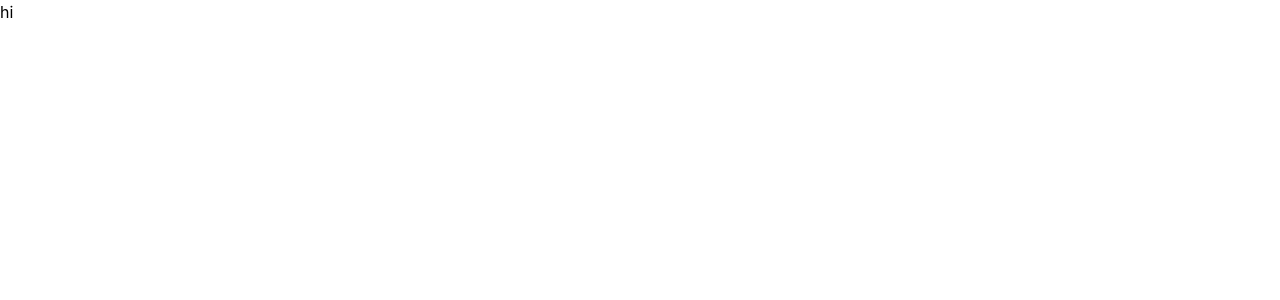
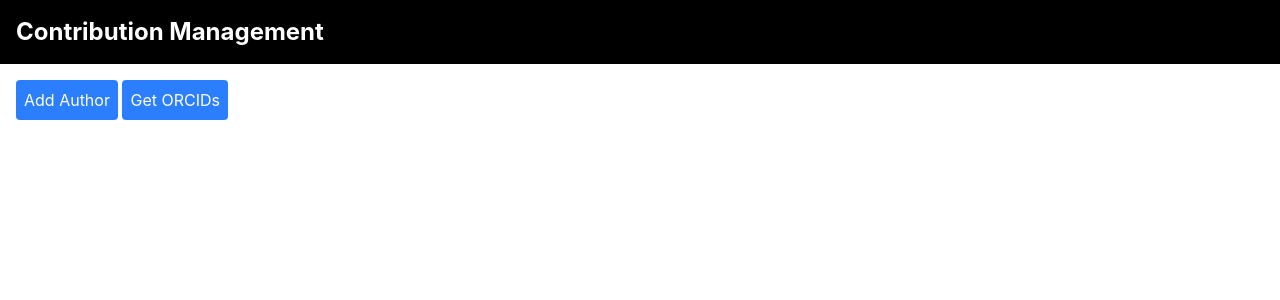
Before and after one commit to mcnuttandrew/contrib-builder, a Svelte app: page / in a window 1280 px wide. Shown: the top 300 px of the page. Built offline with nearby package versions, Linux system fonts and the light colour scheme.

Commit message:
authors addable

```diff
--- a/src/App.svelte
+++ b/src/App.svelte
@@ -1,4 +1,33 @@
 <script>
+  import store from "./store";
+  import Author from "./Author.svelte";
+  import { getORCID } from "./api";
 </script>
 
-hi
+<div class="w-full bg-black text-white p-4">
+  <h1 class="text-2xl font-bold">Contribution Management</h1>
+</div>
+<div class="flex flex-col gap-4 p-4">
+  {#each $store.authors as author, idx}
+    <Author {author} {idx} />
+  {/each}
+  <div>
+    <button
+      class="bg-blue-500 text-white p-2 rounded"
+      on:click={() => store.addAuthor()}>Add Author</button
+    >
+
+    <button
+      class="bg-blue-500 text-white p-2 rounded"
+      on:click={() => {
+        $store.authors.forEach((author, idx) => {
+          getORCID(author.name).then((orcid) => {
+            if (orcid) {
+              store.updateAuthorProperty(idx, "orcid", orcid);
+            }
+          });
+        });
+      }}>Get ORCIDs</button
+    >
+  </div>
+</div>
--- /dev/null
+++ b/src/Author.svelte
@@ -0,0 +1,79 @@
+<script lang="ts">
+  import type { Author } from "./store";
+  import store from "./store";
+  let { author, idx }: { author: Author; idx: number } = $props();
+  const buttonStyle = "ml-2 text-sm text-gray-500 cursor-pointer";
+</script>
+
+<div class="flex border items-center">
+  <input
+    value={author.name}
+    class="border p-2"
+    onchange={(e) => {
+      // @ts-ignore
+      const value = e.target?.value;
+      if (!value) {
+        return;
+      }
+      store.updateAuthorProperty(idx, "name", value);
+    }}
+  />
+  {#if author.orcid && typeof author.orcid === "string"}
+    <a
+      href={"https://orcid.org/" + author.orcid}
+      target="_blank"
+      class={buttonStyle}
+    >
+      (ORCID: {author.orcid})
+    </a>
+  {:else if author.orcid && Array.isArray(author.orcid)}
+    <div class={"flex flex-col"}>
+      ORCIDs:
+      {#each author.orcid as o, odx}
+        <div class={"flex items-center justify-between"}>
+          <a
+            href={"https://orcid.org/" + o}
+            target="_blank"
+            class={`${buttonStyle} font-mono underline`}
+          >
+            {o}
+          </a>
+          <button
+            class={buttonStyle}
+            onclick={() => {
+              store.updateAuthorProperty(
+                idx,
+                "orcid",
+                (author.orcid as string[]).filter((_, jdx) => jdx !== odx),
+              );
+            }}
+          >
+            ❌
+          </button>
+          <button
+            class={buttonStyle}
+            onclick={() => store.updateAuthorProperty(idx, "orcid", o)}
+          >
+            ✔️
+          </button>
+        </div>
+      {/each}
+      {#if author.orcid.length >= 2}
+        <div class="text-sm text-gray-500">
+          Multiple ORCIDs found. Please select the correct one
+        </div>
+      {/if}
+    </div>
+  {/if}
+  <div>
+    <button class={buttonStyle} onclick={() => store.moveAuthor(idx, idx - 1)}>
+      ↑
+    </button>
+    <button class={buttonStyle} onclick={() => store.moveAuthor(idx, idx + 1)}>
+      ↓
+    </button>
+    <button class={buttonStyle} onclick={() => store.removeAuthor(idx)}>
+      Remove
+    </button>
+  </div>
+</div>
--- /dev/null
+++ b/src/api.ts
@@ -0,0 +1,18 @@
+export function getORCID(name: string): Promise<string[] | string | null> {
+  return fetch(`https://pub.orcid.org/v3.0/search/?q=%22${name}%22`, {})
+    .then((response) => response.text())
+    .then((text) => {
+      const parser = new DOMParser();
+      const xmlDoc = parser.parseFromString(text, "application/xml");
+      const paths = Array.from(
+        xmlDoc.querySelectorAll("result orcid-identifier path"),
+      )
+        .map((path) => path.textContent?.trim())
+        .filter((path): path is string => Boolean(path));
+
+      if (paths.length === 0) return null;
+      if (paths.length === 1) return paths[0];
+      console.log(paths);
+      return paths;
+    });
+}
--- a/src/store.ts
+++ b/src/store.ts
@@ -1,7 +1,12 @@
 import { writable } from "svelte/store";
+export interface Author {
+  name: string;
+  orcid: string | null | string[];
+  contributions: string[];
+}
 
 interface StoreData {
-  authors: { name: string; orcid: string | null; contributions: string[] }[];
+  authors: Author[];
 }
 
 const InitialStore: StoreData = {
@@ -67,6 +72,14 @@ function createStore() {
       return newVal;
     });
 
+  const updateValue = <A>(field: string, updateFunc: (old: A) => A) =>
+    persistUpdate(
+      (oldStore) =>
+        ({
+          ...oldStore,
+          [field]: updateFunc(oldStore[field as keyof StoreData] as any),
+        }) as StoreData,
+    );
   return {
     subscribe,
     undo: () =>
@@ -95,13 +108,31 @@ function createStore() {
       undoStack.pop();
     },
     addAuthor: () =>
-      persistUpdate((currentVal) => ({
-        ...currentVal,
-        authors: [
-          ...currentVal.authors,
-          { name: "New Author", orcid: null, contributions: [] },
-        ],
-      })),
+      updateValue<StoreData["authors"]>("authors", (authors) => [
+        ...authors,
+        { name: "New Author", orcid: null, contributions: [] },
+      ]),
+    moveAuthor: (fromIdx: number, toIdx: number) =>
+      updateValue<StoreData["authors"]>("authors", (authors) => {
+        const newAuthors = [...authors];
+        const [movedAuthor] = newAuthors.splice(fromIdx, 1);
+        newAuthors.splice(toIdx, 0, movedAuthor);
+        return newAuthors;
+      }),
+    removeAuthor: (idx: number) =>
+      updateValue<StoreData["authors"]>("authors", (authors) =>
+        authors.filter((_, i) => i !== idx),
+      ),
+    updateAuthorProperty: (
+      idx: number,
+      type: "name" | "orcid",
+      value: string | string[] | null,
+    ) =>
+      updateValue<StoreData["authors"]>("authors", (authors) =>
+        authors.map((author, i) =>
+          i === idx ? { ...author, [type]: value } : author,
+        ),
+      ),
   };
 }
 
```
